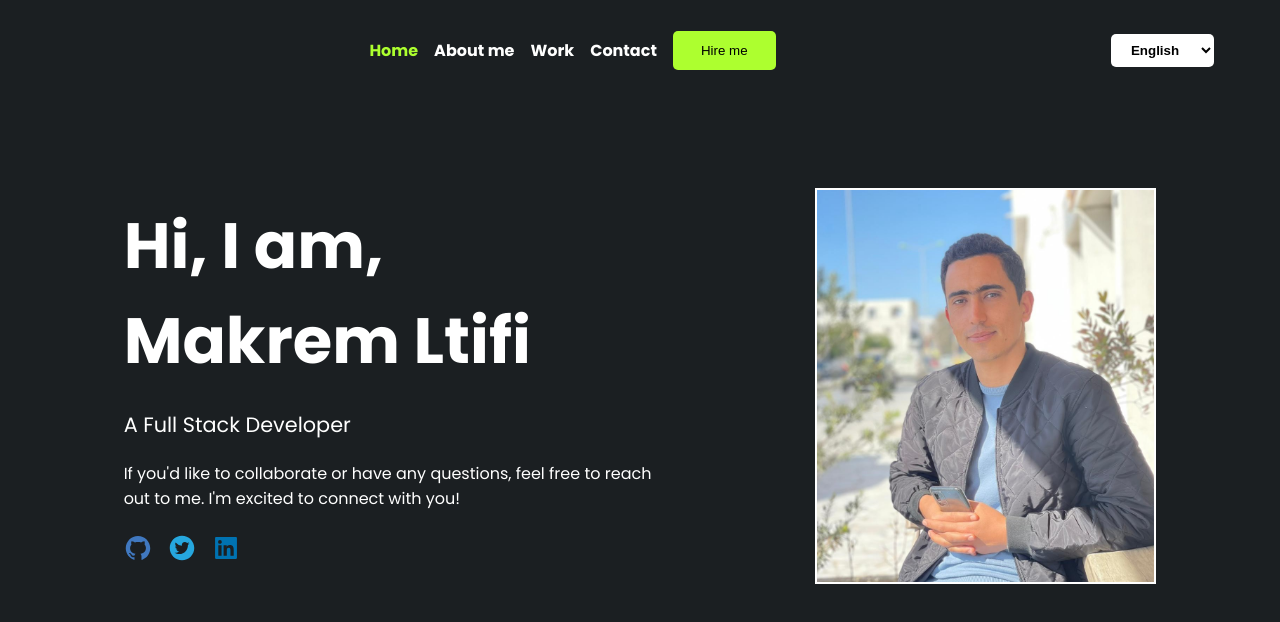
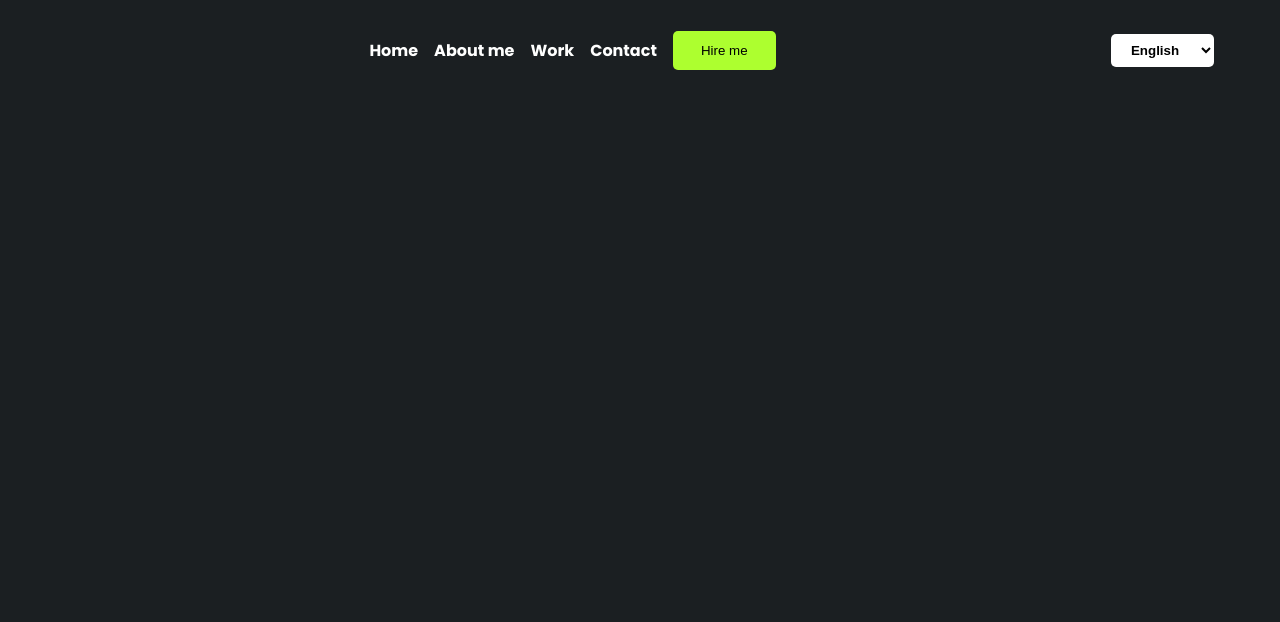
Before and after one commit to makrem7/portfolio, a React (Create React App) app: page / in a window 1280 px wide. Shown: the top 622 px of the page. Built offline with nearby package versions, Linux system fonts and the light colour scheme.

Commit message:
initial commit

```diff
--- a/src/App.js
+++ b/src/App.js
@@ -18,7 +18,7 @@ function App() {
       <Router>
         <Navbar selectedLanguage={selectedLanguage} onLanguageChange={handleLanguageChange} />
         <Routes>
-          <Route path="/" element={<Home selectedLanguage={selectedLanguage} />} />
+          <Route path="/makrem" element={<Home selectedLanguage={selectedLanguage} />} />
           <Route path="/about" element={<About selectedLanguage={selectedLanguage} />} />
           <Route path="/work" element={<Work selectedLanguage={selectedLanguage} />} />
           <Route path="/contact" element={<Contact selectedLanguage={selectedLanguage} />} /> {/* Include the Contact component */}
--- a/src/Components/Navbar/Navbar.jsx
+++ b/src/Components/Navbar/Navbar.jsx
@@ -42,14 +42,14 @@ const Navbar = ({ selectedLanguage, onLanguageChange }) => {
   return (
     <nav className={`navbar ${isOpen ? "active" : ""}`}>
       <div className="navbar-brand">
-        <Link to="/">
+        <Link to="/makrem">
           <h1 style={{ display: 'none' }}>Dev.</h1>
         </Link>
       </div>
       <div className="navbar-menu">
         <ul className={`menu ${isOpen ? "active" : ""}`}>
           <li>
-            <NavLink to="/" className={({ isActive, isPending }) =>
+            <NavLink to="/makrem" className={({ isActive, isPending }) =>
                   isPending ? "pending" : isActive ? "active-link" : ""
                 }>
               {translations[selectedLanguage].home}
```
Also changed, not shown: 4 other files (tests, documents, lock files or other folders).
